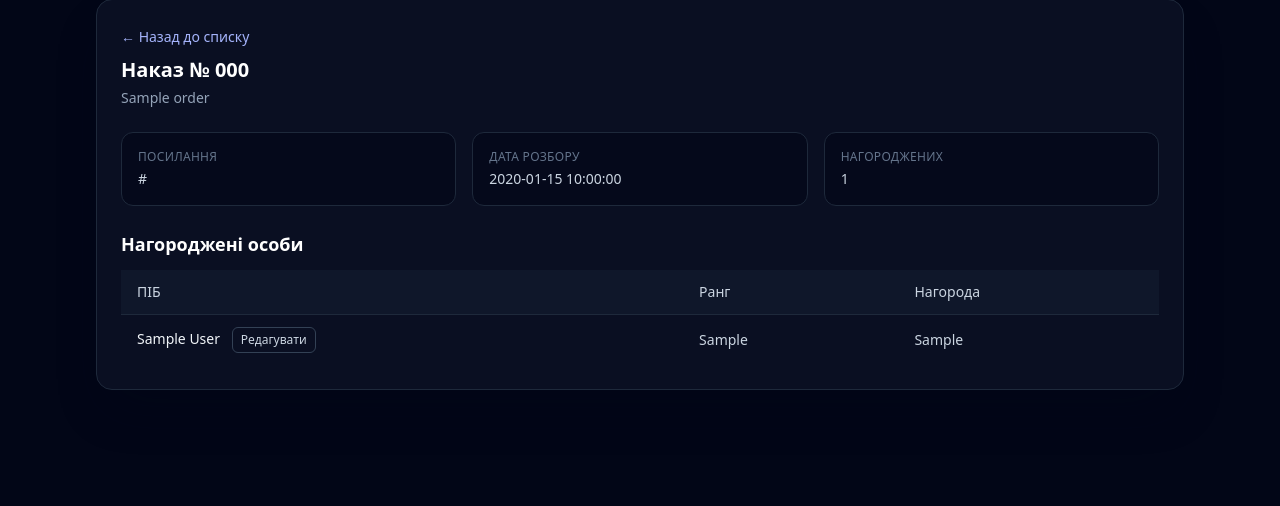
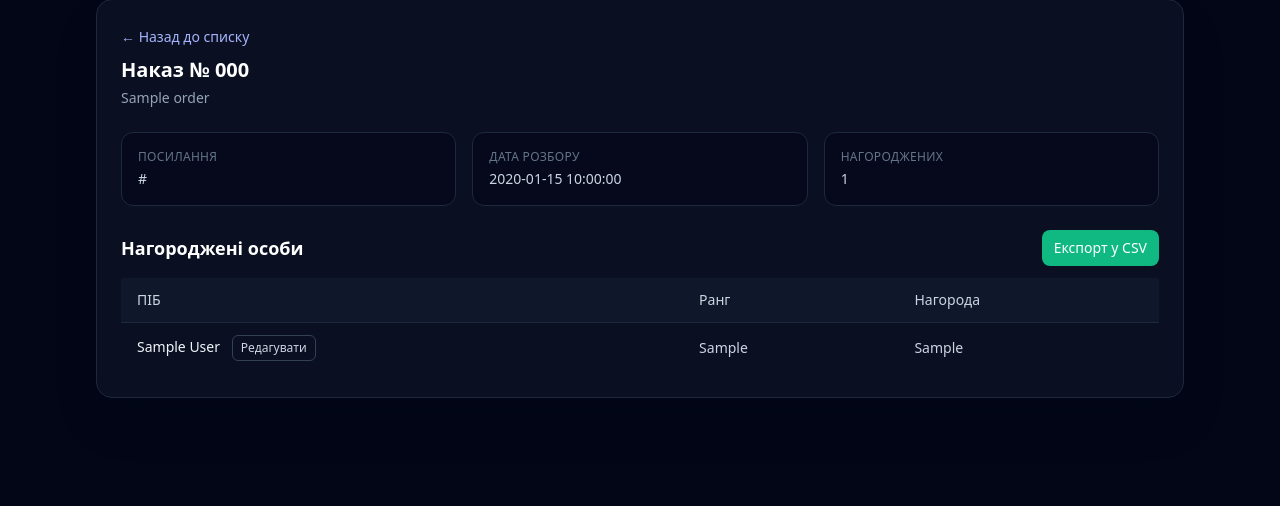
Before and after one commit to veschiy/order_parser, a Laravel app: page /orders/1 in a window 1280 px wide. Shown: the part 126-632 px from the top of the page. Run offline with Laravel 12, Linux system fonts and the light colour scheme; tables that the repository leaves empty hold one stand-in row (values such as "Sample post"); some libraries are stand-ins or nearby versions.

Commit message:
Add CSV export for order awardees
Co-Authored-By: Claude Code <noreply@anthropic.com>

```diff
--- a/app/Http/Controllers/OrderController.php
+++ b/app/Http/Controllers/OrderController.php
@@ -6,6 +6,7 @@ namespace App\Http\Controllers;
 
 use App\Models\Order;
 use Illuminate\Contracts\View\View;
+use Symfony\Component\HttpFoundation\StreamedResponse;
 
 final class OrderController extends Controller
 {
@@ -31,4 +32,40 @@ final class OrderController extends Controller
             'order' => $order,
         ]);
     }
+
+    public function export(int $id): StreamedResponse
+    {
+        $order = Order::query()
+            ->with('awardees')
+            ->findOrFail($id);
+
+        $filename = 'order-'.($order->number ?? $order->id).'.csv';
+
+        $callback = function () use ($order): void {
+            $handle = fopen('php://output', 'wb');
+
+            if ($handle === false) {
+                return;
+            }
+
+            fwrite($handle, "\xEF\xBB\xBF");
+            fputcsv($handle, ['ПІБ', 'Ранг', 'Нагорода', 'Номер наказу'], ';');
+
+            foreach ($order->awardees as $awardee) {
+                fputcsv($handle, [
+                    $awardee->full_name,
+                    $awardee->rank ?? '',
+                    $awardee->award ?? '',
+                    $order->number ?? $order->id,
+                ], ';');
+            }
+
+            fclose($handle);
+        };
+
+        return response()->stream($callback, 200, [
+            'Content-Type' => 'text/csv; charset=UTF-8',
+            'Content-Disposition' => 'attachment; filename="'.$filename.'"',
+        ]);
+    }
 }
--- a/resources/views/orders/show.blade.php
+++ b/resources/views/orders/show.blade.php
@@ -25,7 +25,10 @@
             </div>
         </div>
 
-        <h3 class="mb-3 text-lg font-semibold text-white">Нагороджені особи</h3>
+        <div class="mb-3 flex items-center justify-between gap-3">
+            <h3 class="text-lg font-semibold text-white">Нагороджені особи</h3>
+            <a href="{{ route('orders.export', $order->id) }}" class="rounded-lg bg-emerald-500 px-3 py-2 text-sm font-medium text-white hover:bg-emerald-400">Експорт у CSV</a>
+        </div>
 
         @if ($order->awardees->isEmpty())
             <p class="text-sm text-slate-400">Список нагороджених ще не розібрано.</p>
--- a/routes/web.php
+++ b/routes/web.php
@@ -10,6 +10,7 @@ Route::get('/', [SearchController::class, 'index'])->name('search.index');
 
 Route::get('/orders', [OrderController::class, 'index'])->name('orders.index');
 Route::get('/orders/{id}', [OrderController::class, 'show'])->name('orders.show');
+Route::get('/orders/{id}/export.csv', [OrderController::class, 'export'])->name('orders.export');
 Route::patch('/awardees/{awardee}', [AwardeeController::class, 'update'])->name('awardees.update');
 
 Route::get('/parse', [ParseController::class, 'index'])->name('parse.index');
```
